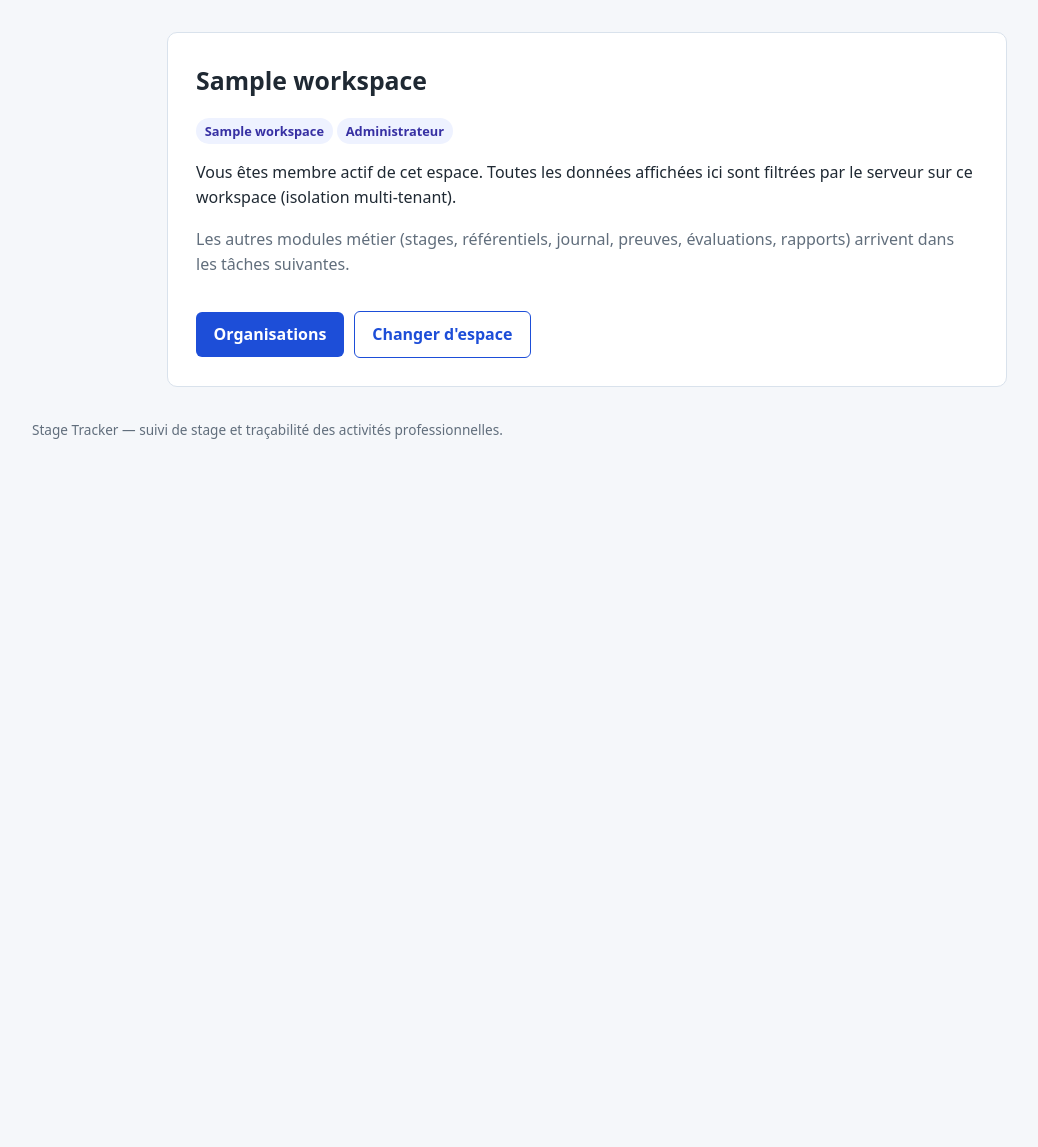
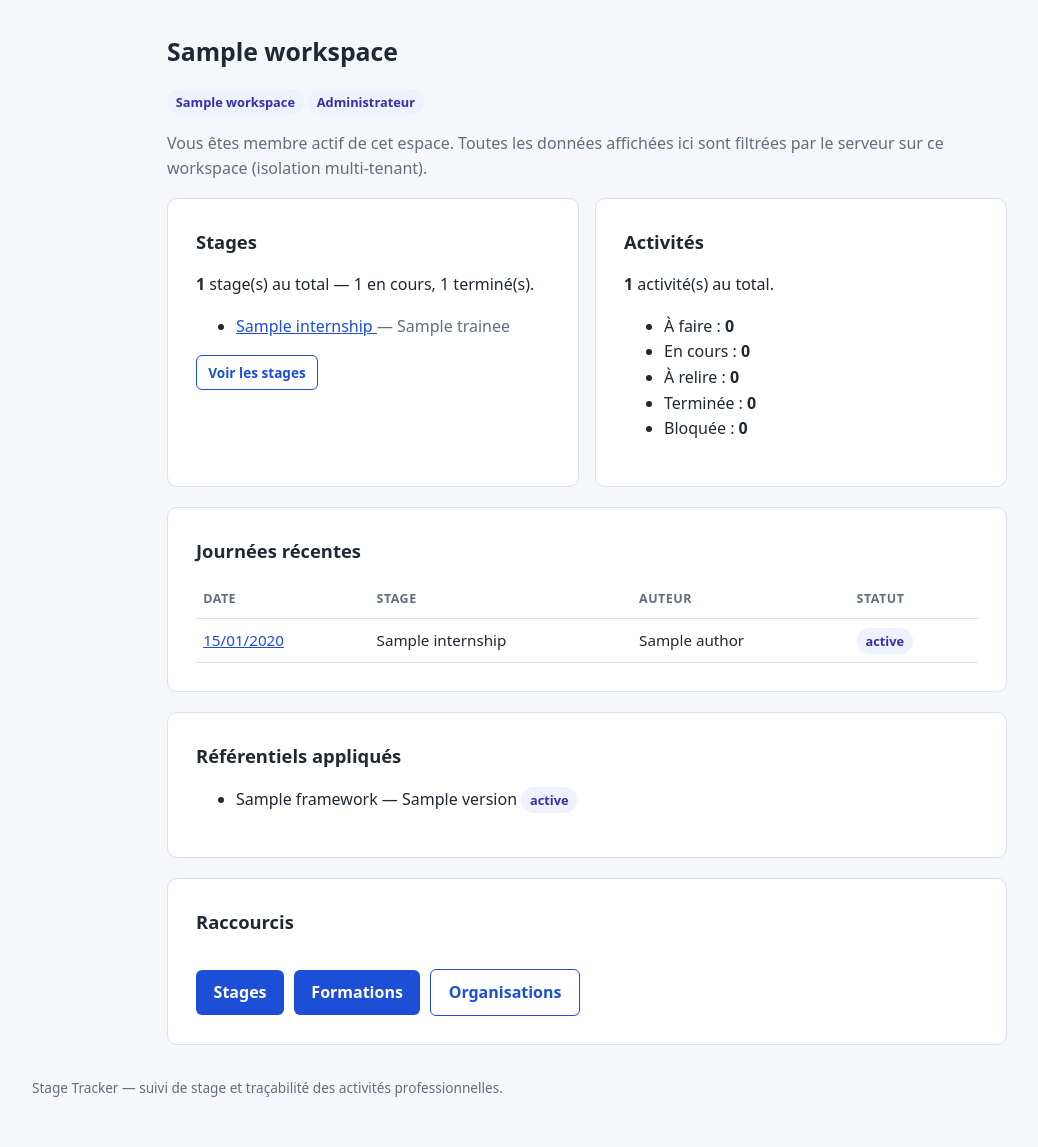
Before and after one commit to jeremyferrierpro-create/stage-tracker, a Laravel app: template resources/views/workspace/dashboard.blade.php in a window 1280 px wide. Shown: the part 55-1202 px from the top of the page, without its empty margins (53-1091 px from the left). Before the commit the page ends 494 px from the top, so only its background shows below. Run offline with Laravel 12, Linux system fonts and the light colour scheme; the template is opened without the code that fills it: most values are stand-ins (such as "Sample title", 1, 10 or a date in 2020); parts of the project's set-up code (start-up, migrations or seed data) failed here and were passed over.

Commit message:
feat: tableau de bord consolide (T-029)
- WorkspaceController::dashboard enrichi (stages, activites par statut,
  journees recentes, referentiels appliques, raccourcis)
- Vue workspace/dashboard reecrite avec cartes d'indicateurs
- 98 tests PASS (426 assertions), pint PASS
- README + CHANGELOG 0.9.0 + preuve AIDF

```diff
--- a/resources/views/workspace/dashboard.blade.php
+++ b/resources/views/workspace/dashboard.blade.php
@@ -10,41 +10,122 @@
 @endsection
 
 @section('content')
-    <div class="card">
     <h1>{{ $workspace->name }}</h1>
     <p>
         <span class="badge">{{ $workspace->typeLabel() }}</span>
+        @if ($membership)
             <span class="badge">{{ \App\Domain\Identity\Models\Workspace::roleLabel($membership->role) }}</span>
+        @endif
     </p>
 
-        <p>
+    <p class="muted">
         Vous êtes membre actif de cet espace. Toutes les données affichées ici
         sont filtrées par le serveur sur ce workspace (isolation multi-tenant).
     </p>
 
-        <p class="muted">
-            Les autres modules métier (stages, référentiels, journal, preuves,
-            évaluations, rapports) arrivent dans les tâches suivantes.
+    <div class="grid">
+        <div class="card">
+            <h2>Stages</h2>
+            <p><strong>{{ $internships->count() }}</strong> stage(s) au total —
+                {{ $internships->where('status', 'active')->count() }} en cours,
+                {{ $internships->where('status', 'completed')->count() }} terminé(s).
             </p>
+            @if ($internships->isNotEmpty())
+                <ul>
+                    @foreach ($internships->take(5) as $internship)
+                        <li>
+                            <a href="{{ route('workspace.internships.show', [$workspace, $internship]) }}">
+                                {{ $internship->title }}
+                            </a>
+                            <span class="muted">— {{ $internship->trainee->name }}</span>
+                        </li>
+                    @endforeach
+                </ul>
+            @endif
+            <p>
+                <a class="button secondary small" href="{{ route('workspace.internships.index', $workspace) }}">Voir les stages</a>
+            </p>
+        </div>
 
+        <div class="card">
+            <h2>Activités</h2>
+            <p><strong>{{ $totalActivities }}</strong> activité(s) au total.</p>
+            <ul>
+                @foreach (\App\Domain\Project\Models\Activity::STATUSES as $status)
+                    <li>
+                        {{ \App\Domain\Project\Models\Activity::STATUS_LABELS[$status] }} :
+                        <strong>{{ $activityCounts[$status] ?? 0 }}</strong>
+                    </li>
+                @endforeach
+            </ul>
+        </div>
+    </div>
+
+    <div class="card">
+        <h2>Journées récentes</h2>
+        @if ($recentLogs->isEmpty())
+            <p class="muted">Aucune journée saisie pour le moment.</p>
+        @else
+            <table>
+                <thead>
+                    <tr>
+                        <th>Date</th>
+                        <th>Stage</th>
+                        <th>Auteur</th>
+                        <th>Statut</th>
+                    </tr>
+                </thead>
+                <tbody>
+                    @foreach ($recentLogs as $log)
+                        <tr>
+                            <td>
+                                <a href="{{ route('workspace.internships.daily_logs.show', [$workspace, $log->internship, $log]) }}">
+                                    {{ $log->work_date->format('d/m/Y') }}
+                                </a>
+                            </td>
+                            <td>{{ $log->internship->title }}</td>
+                            <td>{{ $log->author->name }}</td>
+                            <td><span class="badge">{{ $log->statusLabel() }}</span></td>
+                        </tr>
+                    @endforeach
+                </tbody>
+            </table>
+        @endif
+    </div>
+
+    <div class="card">
+        <h2>Référentiels appliqués</h2>
+        @if ($referencedVersions->isEmpty())
+            <p class="muted">Aucun référentiel appliqué aux stages de cet espace pour le moment.</p>
+        @else
+            <ul>
+                @foreach ($referencedVersions as $version)
+                    <li>
+                        {{ $version->framework->name }} — {{ $version->version }}
+                        <span class="badge">{{ $version->statusLabel() }}</span>
+                    </li>
+                @endforeach
+            </ul>
+        @endif
+        @can('manage', \App\Domain\Framework\Models\CompetencyFramework::class)
+            <p>
+                <a class="button secondary small" href="{{ route('frameworks.index') }}">Gérer les référentiels</a>
+            </p>
+        @endcan
+    </div>
+
+    <div class="card">
+        <h2>Raccourcis</h2>
         <div class="actions">
-            <a class="button" href="{{ route('workspace.organizations.index', $workspace) }}">
-                Organisations
-            </a>
-
+            <a class="button" href="{{ route('workspace.internships.index', $workspace) }}">Stages</a>
+            <a class="button" href="{{ route('workspace.training.index', $workspace) }}">Formations</a>
+            <a class="button secondary" href="{{ route('workspace.organizations.index', $workspace) }}">Organisations</a>
             @can('manageMembers', $workspace)
-                <a class="button secondary" href="{{ route('workspace.members.index', $workspace) }}">
-                    Membres et invitations
-                </a>
+                <a class="button secondary" href="{{ route('workspace.members.index', $workspace) }}">Membres et invitations</a>
             @endcan
-
             @can('viewAudit', $workspace)
-                <a class="button secondary" href="{{ route('workspace.audit.index', $workspace) }}">
-                    Journal d'audit
-                </a>
+                <a class="button secondary" href="{{ route('workspace.audit.index', $workspace) }}">Journal d'audit</a>
             @endcan
-
-            <a class="button secondary" href="{{ route('workspaces.index') }}">Changer d'espace</a>
         </div>
     </div>
 @endsection
```
Also changed, not shown: app/Http/Controllers/InternshipController.php (+25 -2 lines), app/Http/Controllers/WorkspaceController.php (+41 -0 lines), tests/Feature/Layout/LayoutTest.php (+1 -1 lines), tests/Feature/Phase2/Phase2CampaignTest.php (added, +168 -0 lines), .aidf/docs/CHANGELOG.md, .aidf/evidence/2026-11-13T10-32-56-389Z-implementation-change-e02e0823.json (added), .aidf/evidence/index.json, README.md. Lines whose indentation alone changed are shown as unchanged.
